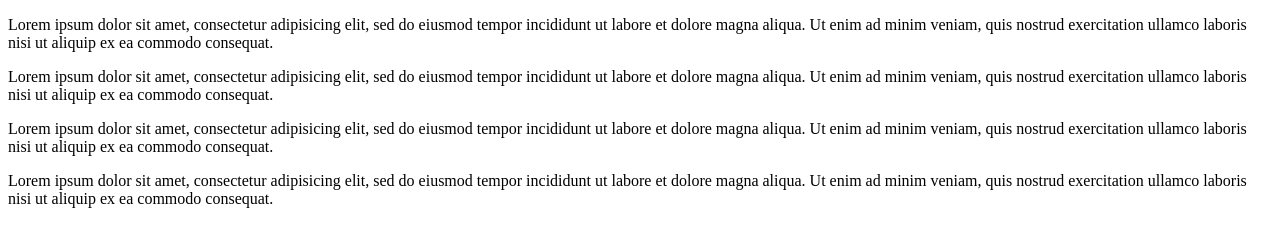
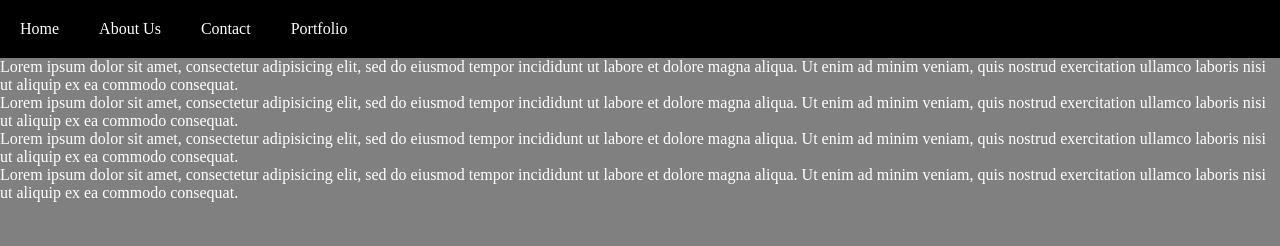
Before and after one commit to nikola-unger/SEDC-Class04-Test, a plain HTML site: page portfolio.html in a window 1280 px wide. Drawn offline with Linux system fonts and the light colour scheme.

Commit message:
add header to all file

```diff
--- a/portfolio.html
+++ b/portfolio.html
@@ -2,9 +2,20 @@
 <html>
 <head>
 	<title>Portfolio</title>
+  <link rel="stylesheet" type="text/css" href="style.css">
 </head>
 <body>
 	<!-- 4 colums with our portfolio -->
+  <header>
+      <nav>
+        <ul>
+          <li><a href="index.html">Home</a></li>
+          <li><a href="aboutus.html" target="_blank">About Us</a></li>
+          <li><a href="contact.html" target="_blank">Contact</a></li>
+          <li><a href="portfolio.html" target="_blank">Portfolio</a></li>
+        </ul>
+      </nav>
+    </header>
 
 	<div class="row">
 		<p>Lorem ipsum dolor sit amet, consectetur adipisicing elit, sed do eiusmod
```
Also changed, not shown: aboutus.html (+11 -0 lines), contact.html (+11 -0 lines).
